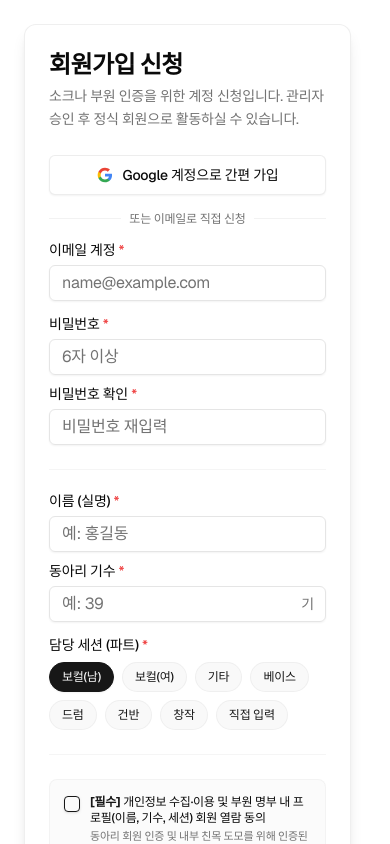
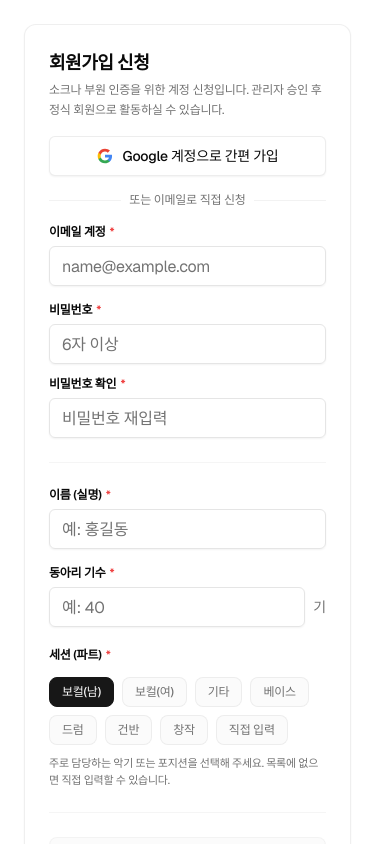
Before and after one commit to TeraByte1024/sokna, a Next.js app: page /auth/sign-up in a window 390 px wide. Shown: the top 844 px of the page. Built offline with nearby package versions, Linux system fonts and the light colour scheme; no server answers; a web font is replaced by a local one.

Commit message:
style: unify signup forms and simplify nomination copy
- Share member profile fields across email and social signup
- Align inputs and session buttons with the profile page
- Improve mobile layout and keyboard accessibility

```diff
--- a/app/auth/complete-profile/complete-profile-form.tsx
+++ b/app/auth/complete-profile/complete-profile-form.tsx
@@ -3,8 +3,6 @@
 import { useState, useMemo } from "react";
 import { useRouter } from "next/navigation";
 import { Button } from "@/components/ui/button";
-import { Input } from "@/components/ui/input";
-import { Label } from "@/components/ui/label";
 import { Checkbox } from "@/components/ui/checkbox";
 import { LeaveConfirmDialog, useUnsavedChangesWarning } from "@/components/ui/leave-confirm-dialog";
 import {
@@ -14,20 +12,9 @@ import {
   CardHeader,
   CardTitle,
 } from "@/components/ui/card";
-import { cn } from "@/lib/utils";
+import { MemberProfileFields } from "@/components/member-profile-fields";
 import { completeProfileAction } from "./actions";
 import { Sparkles } from "lucide-react";
-
-const SESSION_PRESETS = [
-  "보컬(남)",
-  "보컬(여)",
-  "기타",
-  "베이스",
-  "드럼",
-  "건반",
-  "창작",
-  "직접 입력",
-] as const;
 
 interface Props {
   initialName?: string;
@@ -121,14 +108,14 @@ export function CompleteProfileForm({ initialName = "", email = "" }: Props) {
 
   return (
     <>
-      <Card className="border-border/60 shadow-lg">
-      <CardHeader className="space-y-1">
-        <div className="flex items-center gap-2 text-primary font-semibold text-sm mb-1">
-          <Sparkles className="w-4 h-4" />
+      <Card className="border-border/60 shadow-sm">
+      <CardHeader className="space-y-1 pb-4">
+        <div className="flex items-center gap-1.5 text-muted-foreground font-medium text-xs mb-1">
+          <Sparkles className="size-3.5" />
           <span>Google 로그인 성공</span>
         </div>
-        <CardTitle className="text-2xl font-bold tracking-tight">부원 정보 등록</CardTitle>
-        <CardDescription className="text-sm text-muted-foreground leading-relaxed">
+        <CardTitle className="text-lg font-bold tracking-tight">부원 정보 등록</CardTitle>
+        <CardDescription className="text-xs text-muted-foreground leading-relaxed">
           동아리 활동 인증을 위해 <strong>기수와 담당 세션</strong>을 입력해 주세요. 운영진 확인 후 승인됩니다.
         </CardDescription>
       </CardHeader>
@@ -149,79 +136,22 @@ export function CompleteProfileForm({ initialName = "", email = "" }: Props) {
           }}
         >
           {email && (
-            <div className="rounded-lg bg-muted/40 p-3 text-xs border border-border/40 text-muted-foreground">
+            <div className="rounded-lg bg-muted/40 p-3 text-xs border border-border/60 text-muted-foreground break-all">
               <span className="font-semibold text-foreground">연동 계정:</span> {email}
             </div>
           )}
 
-          <div className="grid grid-cols-1 sm:grid-cols-2 gap-3">
-            <div className="grid gap-2">
-              <Label htmlFor="name">이름 (실명) <span className="text-red-500">*</span></Label>
-              <Input
-                id="name"
-                type="text"
-                placeholder="예: 홍길동"
-                required
-                value={name}
-                onChange={(e) => setName(e.target.value)}
-              />
-            </div>
-            <div className="grid gap-2">
-              <Label htmlFor="generation">동아리 기수 <span className="text-red-500">*</span></Label>
-              <div className="relative flex items-center">
-                <Input
-                  id="generation"
-                  type="number"
-                  min={1}
-                  max={99}
-                  placeholder="예: 40"
-                  required
-                  value={generation}
-                  onChange={(e) => setGeneration(e.target.value)}
-                  className="pr-8"
-                />
-                <span className="absolute right-3 text-sm text-muted-foreground pointer-events-none">기</span>
-              </div>
-            </div>
-          </div>
-
-          {/* 세션 프리셋 선택 */}
-          <div className="grid gap-2.5">
-            <Label>담당 세션 (파트) <span className="text-red-500">*</span></Label>
-            <div className="flex flex-wrap gap-2">
-              {SESSION_PRESETS.map((preset) => {
-                const isSelected = selectedPreset === preset;
-                return (
-                  <button
-                    key={preset}
-                    type="button"
-                    onClick={() => handlePresetSelect(preset)}
-                    className={cn(
-                      "px-3 py-1.5 rounded-full text-xs sm:text-sm font-medium transition-all duration-150 border",
-                      isSelected
-                        ? "bg-primary text-primary-foreground border-primary shadow-sm"
-                        : "bg-secondary/60 hover:bg-secondary text-secondary-foreground border-border/50"
-                    )}
-                  >
-                    {preset}
-                  </button>
-                );
-              })}
-            </div>
-
-            {selectedPreset === "직접 입력" && (
-              <div className="mt-1">
-                <Input
-                  type="text"
-                  placeholder="세션명을 직접 입력해 주세요 (예: 색소폰, 바이올린)"
-                  value={customPart}
-                  onChange={(e) => setCustomPart(e.target.value)}
-                  required
-                  autoFocus
-                />
-              </div>
-            )}
-          </div>
+          <MemberProfileFields
+            name={name}
+            generation={generation}
+            selectedPreset={selectedPreset}
+            customPart={customPart}
+            onNameChange={setName}
+            onGenerationChange={setGeneration}
+            onPresetChange={handlePresetSelect}
+            onCustomPartChange={setCustomPart}
+            disabled={isLoading}
+          />
 
           {/* 약관 동의 */}
           <div className="space-y-3 rounded-lg bg-muted/40 p-3.5 text-xs text-muted-foreground border border-border/40">
@@ -267,7 +197,7 @@ export function CompleteProfileForm({ initialName = "", email = "" }: Props) {
             className="w-full h-10 font-semibold"
             disabled={isLoading || !agreeTerms}
           >
-            {isLoading ? "등록 처리 중..." : "부원 정보 등록 완료 및 승인 요청"}
+            {isLoading ? "등록 처리 중..." : "회원가입 요청하기"}
           </Button>
         </form>
       </CardContent>
@@ -276,7 +206,7 @@ export function CompleteProfileForm({ initialName = "", email = "" }: Props) {
     <LeaveConfirmDialog
       isOpen={showLeaveModal}
       title="페이지를 벗어나시겠습니까?"
-      description="입력 중인 부원 정보가 저장되지 않았습니다. 지금 페이지를 벗어나면 작성 내용이 모두 사라집니다."
+      description="입력 중인 정보가 저장되지 않았습니다. 지금 페이지를 벗어나면 작성 내용이 모두 사라집니다."
       onClose={cancelLeave}
       onConfirm={confirmLeave}
     />
--- a/app/auth/complete-profile/page.tsx
+++ b/app/auth/complete-profile/page.tsx
@@ -5,7 +5,7 @@ import { CompleteProfileForm } from "./complete-profile-form";
 import type { Metadata } from "next";
 
 export const metadata: Metadata = {
-  title: "부원 정보 등록 - 소크나",
+  title: "회원가입 - 소크나",
   description: "소크나 부원 인증을 위한 기수 및 세션 정보 등록",
 };
 
--- /dev/null
+++ b/components/member-profile-fields.tsx
@@ -0,0 +1,133 @@
+"use client";
+
+import { useId } from "react";
+import { Input } from "@/components/ui/input";
+import { Label } from "@/components/ui/label";
+import { cn } from "@/lib/utils";
+
+const SESSION_PRESETS = [
+  "보컬(남)",
+  "보컬(여)",
+  "기타",
+  "베이스",
+  "드럼",
+  "건반",
+  "창작",
+  "직접 입력",
+] as const;
+
+type MemberProfileFieldsProps = {
+  name: string;
+  generation: string;
+  selectedPreset: string;
+  customPart: string;
+  onNameChange: (value: string) => void;
+  onGenerationChange: (value: string) => void;
+  onPresetChange: (value: string) => void;
+  onCustomPartChange: (value: string) => void;
+  disabled?: boolean;
+};
+
+export function MemberProfileFields({
+  name,
+  generation,
+  selectedPreset,
+  customPart,
+  onNameChange,
+  onGenerationChange,
+  onPresetChange,
+  onCustomPartChange,
+  disabled = false,
+}: MemberProfileFieldsProps) {
+  const id = useId();
+
+  return (
+    <div className="space-y-5">
+      <div className="grid grid-cols-1 gap-4 sm:grid-cols-2">
+        <div className="min-w-0 space-y-1.5">
+          <Label htmlFor={`${id}-name`} className="flex items-center gap-1 text-xs font-semibold">
+            이름 (실명) <span className="text-destructive">*</span>
+          </Label>
+          <Input
+            id={`${id}-name`}
+            type="text"
+            autoComplete="name"
+            placeholder="예: 홍길동"
+            required
+            disabled={disabled}
+            value={name}
+            onChange={(event) => onNameChange(event.target.value)}
+            className="h-10"
+          />
+        </div>
+        <div className="min-w-0 space-y-1.5">
+          <Label htmlFor={`${id}-generation`} className="flex items-center gap-1 text-xs font-semibold">
+            동아리 기수 <span className="text-destructive">*</span>
+          </Label>
+          <div className="flex items-center gap-2">
+            <Input
+              id={`${id}-generation`}
+              type="number"
+              min={1}
+              max={99}
+              placeholder="예: 40"
+              required
+              disabled={disabled}
+              value={generation}
+              onChange={(event) => onGenerationChange(event.target.value)}
+              className="h-10 min-w-0"
+            />
+            <span className="shrink-0 text-sm font-medium text-muted-foreground">기</span>
+          </div>
+        </div>
+      </div>
+
+      <fieldset disabled={disabled} className="min-w-0 space-y-2.5 pt-1" aria-describedby={`${id}-session-help`}>
+        <legend className="flex items-center gap-1 text-xs font-semibold">
+          세션 (파트) <span className="text-destructive">*</span>
+        </legend>
+        <div className="flex flex-wrap gap-2">
+          {SESSION_PRESETS.map((preset) => {
+            const isSelected = selectedPreset === preset;
+            return (
+              <button
+                key={preset}
+                type="button"
+                disabled={disabled}
+                aria-pressed={isSelected}
+                onClick={() => onPresetChange(preset)}
+                className={cn(
+                  "rounded-lg border px-3 py-1.5 text-xs font-medium transition-colors focus-visible:outline-none focus-visible:ring-2 focus-visible:ring-ring focus-visible:ring-offset-2 disabled:cursor-not-allowed disabled:opacity-50",
+                  isSelected
+                    ? "border-primary bg-primary text-primary-foreground shadow-xs"
+                    : "border-border/60 bg-muted/40 text-muted-foreground hover:bg-muted hover:text-foreground",
+                )}
+              >
+                {preset}
+              </button>
+            );
+          })}
+        </div>
+        {selectedPreset === "직접 입력" && (
+          <div className="pt-1">
+            <Label htmlFor={`${id}-custom-part`} className="sr-only">세션 직접 입력</Label>
+            <Input
+              id={`${id}-custom-part`}
+              type="text"
+              placeholder="예: 색소폰, 바이올린"
+              value={customPart}
+              onChange={(event) => onCustomPartChange(event.target.value)}
+              className="h-10"
+              required
+              disabled={disabled}
+              autoFocus
+            />
+          </div>
+        )}
+        <p id={`${id}-session-help`} className="text-[11px] text-muted-foreground">
+          주로 담당하는 악기 또는 포지션을 선택해 주세요. 목록에 없으면 직접 입력할 수 있습니다.
+        </p>
+      </fieldset>
+    </div>
+  );
+}
--- a/components/sign-up-form.tsx
+++ b/components/sign-up-form.tsx
@@ -17,22 +17,12 @@ import Link from "next/link";
 import { useRouter } from "next/navigation";
 import { useState } from "react";
 import { GoogleSignInButton } from "@/components/google-sign-in-button";
+import { MemberProfileFields } from "@/components/member-profile-fields";
 import {
   LeaveConfirmDialog,
   useUnsavedChangesWarning,
 } from "@/components/ui/leave-confirm-dialog";
 import { dispatchSignupPushNotificationsAction } from "@/app/auth/sign-up/actions";
-
-const SESSION_PRESETS = [
-  "보컬(남)",
-  "보컬(여)",
-  "기타",
-  "베이스",
-  "드럼",
-  "건반",
-  "창작",
-  "직접 입력",
-] as const;
 
 export function SignUpForm({
   className,
@@ -161,10 +151,10 @@ export function SignUpForm({
 
   return (
     <div className={cn("flex flex-col gap-6", className)} {...props}>
-      <Card className="border-border/60 shadow-lg">
-        <CardHeader className="space-y-1">
-          <CardTitle className="text-2xl font-bold tracking-tight">회원가입 신청</CardTitle>
-          <CardDescription className="text-sm text-muted-foreground leading-relaxed">
+      <Card className="border-border/60 shadow-sm">
+        <CardHeader className="space-y-1 pb-4">
+          <CardTitle className="text-lg font-bold tracking-tight">회원가입 신청</CardTitle>
+          <CardDescription className="text-xs text-muted-foreground leading-relaxed">
             소크나 부원 인증을 위한 계정 신청입니다. 관리자 승인 후 정식 회원으로 활동하실 수 있습니다.
           </CardDescription>
         </CardHeader>
@@ -185,8 +175,8 @@ export function SignUpForm({
           <form onSubmit={handleSignUp} className="flex flex-col gap-5">
             {/* 기본 로그인 계정 정보 */}
             <div className="space-y-4">
-              <div className="grid gap-2">
-                <Label htmlFor="email">이메일 계정 <span className="text-red-500">*</span></Label>
+              <div className="space-y-1.5">
+                <Label htmlFor="email" className="flex items-center gap-1 text-xs font-semibold">이메일 계정 <span className="text-destructive">*</span></Label>
                 <Input
                   id="email"
                   type="email"
@@ -195,12 +185,13 @@ export function SignUpForm({
                   value={email}
                   onChange={(e) => setEmail(e.target.value)}
                   autoComplete="email"
+                  className="h-10"
                 />
               </div>
 
               <div className="grid grid-cols-1 sm:grid-cols-2 gap-3">
-                <div className="grid gap-2">
-                  <Label htmlFor="password">비밀번호 <span className="text-red-500">*</span></Label>
+                <div className="space-y-1.5">
+                  <Label htmlFor="password" className="flex items-center gap-1 text-xs font-semibold">비밀번호 <span className="text-destructive">*</span></Label>
                   <Input
                     id="password"
                     type="password"
@@ -209,10 +200,11 @@ export function SignUpForm({
                     value={password}
                     onChange={(e) => setPassword(e.target.value)}
                     autoComplete="new-password"
+                    className="h-10"
                   />
                 </div>
-                <div className="grid gap-2">
-                  <Label htmlFor="repeat-password">비밀번호 확인 <span className="text-red-500">*</span></Label>
+                <div className="space-y-1.5">
+                  <Label htmlFor="repeat-password" className="flex items-center gap-1 text-xs font-semibold">비밀번호 확인 <span className="text-destructive">*</span></Label>
                   <Input
                     id="repeat-password"
                     type="password"
@@ -221,6 +213,7 @@ export function SignUpForm({
                     value={repeatPassword}
                     onChange={(e) => setRepeatPassword(e.target.value)}
                     autoComplete="new-password"
+                    className="h-10"
                   />
                 </div>
               </div>
@@ -228,77 +221,17 @@ export function SignUpForm({
 
             <div className="border-t border-border/40 my-1" />
 
-            {/* 부원 프로필 정보 */}
-            <div className="space-y-4">
-              <div className="grid grid-cols-1 sm:grid-cols-2 gap-3">
-                <div className="grid gap-2">
-                  <Label htmlFor="name">이름 (실명) <span className="text-red-500">*</span></Label>
-                  <Input
-                    id="name"
-                    type="text"
-                    placeholder="예: 홍길동"
-                    required
-                    value={name}
-                    onChange={(e) => setName(e.target.value)}
-                  />
-                </div>
-                <div className="grid gap-2">
-                  <Label htmlFor="generation">동아리 기수 <span className="text-red-500">*</span></Label>
-                  <div className="relative flex items-center">
-                    <Input
-                      id="generation"
-                      type="number"
-                      min={1}
-                      max={99}
-                      placeholder="예: 39"
-                      required
-                      value={generation}
-                      onChange={(e) => setGeneration(e.target.value)}
-                      className="pr-8"
-                    />
-                    <span className="absolute right-3 text-sm text-muted-foreground pointer-events-none">기</span>
-                  </div>
-                </div>
-              </div>
-
-              {/* 세션(파트) 프리셋 선택 */}
-              <div className="grid gap-2.5">
-                <Label>담당 세션 (파트) <span className="text-red-500">*</span></Label>
-                <div className="flex flex-wrap gap-2">
-                  {SESSION_PRESETS.map((preset) => {
-                    const isSelected = selectedPreset === preset;
-                    return (
-                      <button
-                        key={preset}
-                        type="button"
-                        onClick={() => handlePresetSelect(preset)}
-                        className={cn(
-                          "px-3 py-1.5 rounded-full text-xs sm:text-sm font-medium transition-all duration-150 border",
-                          isSelected
-                            ? "bg-primary text-primary-foreground border-primary shadow-sm"
-                            : "bg-secondary/60 hover:bg-secondary text-secondary-foreground border-border/50"
-                        )}
-                      >
-                        {preset}
-                      </button>
-                    );
-                  })}
-                </div>
-
-                {selectedPreset === "직접 입력" && (
-                  <div className="mt-1">
-                    <Input
-                      type="text"
-                      placeholder="세션명을 직접 입력해 주세요 (예: 색소폰, 바이올린)"
-                      value={customPart}
-                      onChange={(e) => setCustomPart(e.target.value)}
-                      required
-                      autoFocus
-                    />
-                  </div>
-                )}
-              </div>
-            </div>
+            <MemberProfileFields
+              name={name}
+              generation={generation}
+              selectedPreset={selectedPreset}
+              customPart={customPart}
+              onNameChange={setName}
+              onGenerationChange={setGeneration}
+              onPresetChange={handlePresetSelect}
+              onCustomPartChange={setCustomPart}
+              disabled={isLoading}
+            />
 
             <div className="border-t border-border/40 my-1" />
 
```
Also changed, not shown: 2 other files (tests, documents, lock files or other folders).
